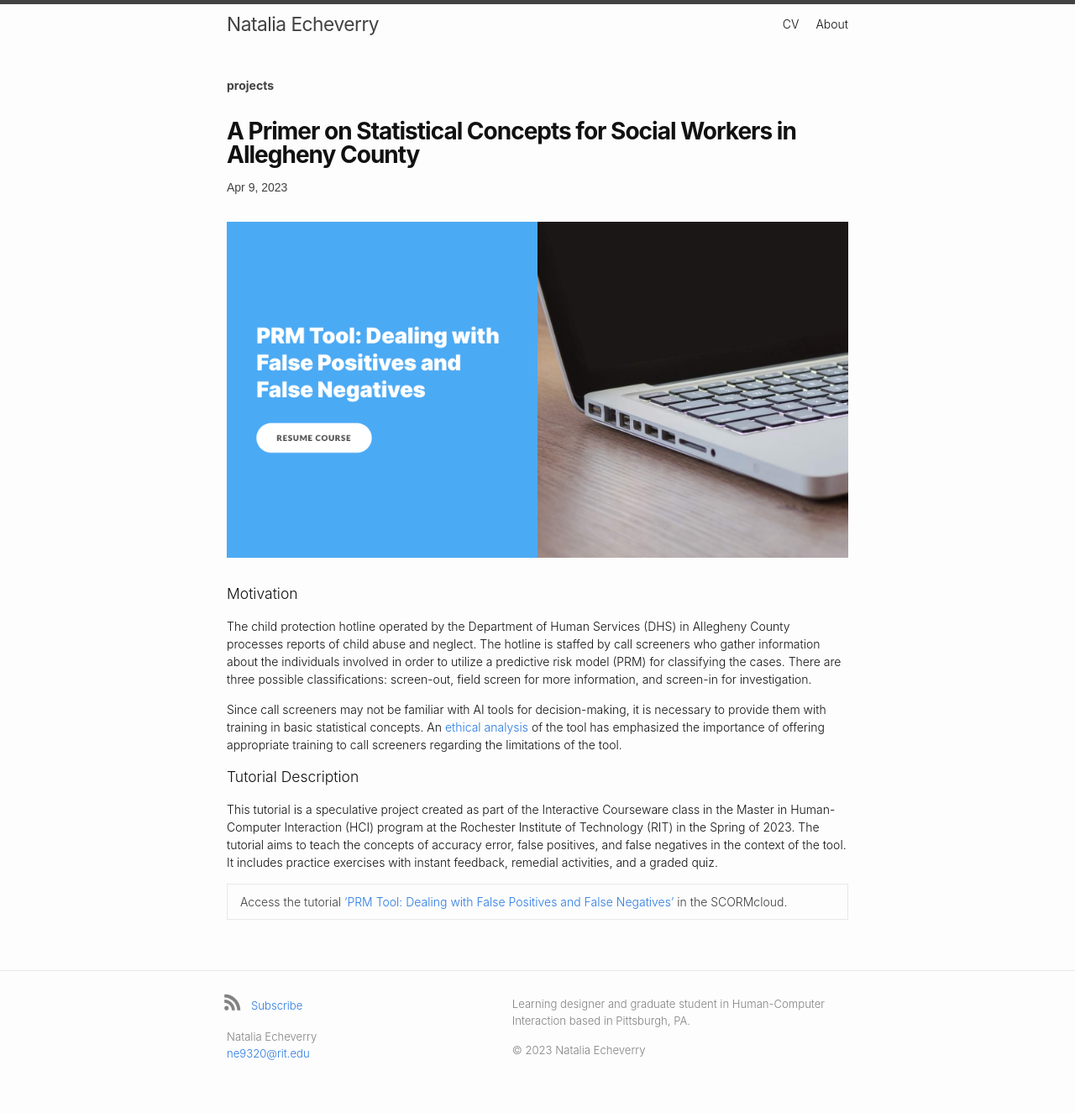
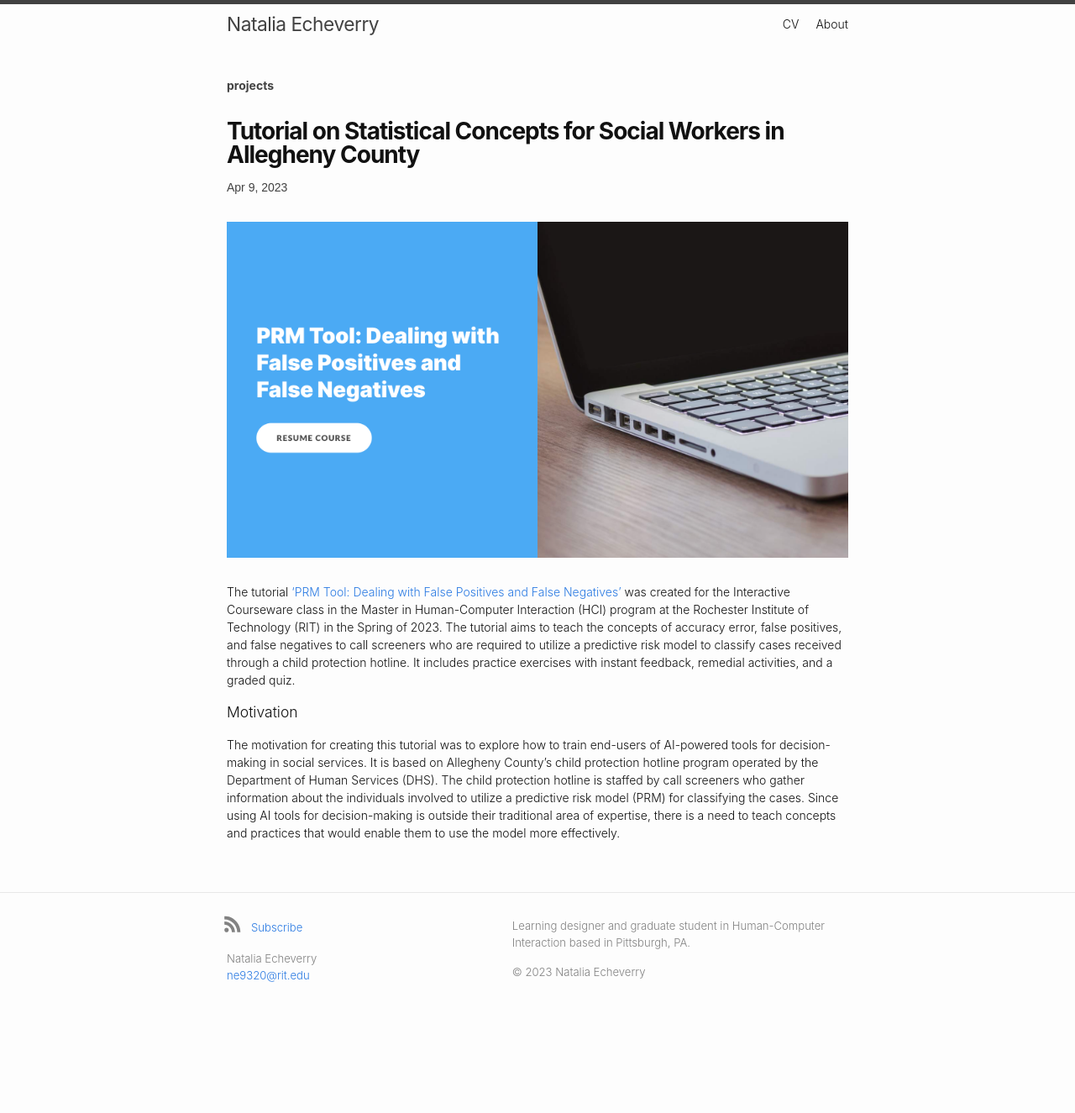
Before and after one commit to verrynatalia/verrynatalia, a Jekyll site: the page built from blog-projects/_posts/2023-04-09-primer-stat-concepts.md, in a window 1280 px wide. Shown: the whole page at 84% size. Built offline with Jekyll 4.4.1, drawn with Linux system fonts in a browser that asks for light colours; some web fonts are replaced; after the commit the page ends 1232 px from its top, so only the background shows below that.

Commit message:
Update 2023-04-09-primer-stat-concepts.md

```diff
--- a/blog-projects/_posts/2023-04-09-primer-stat-concepts.md
+++ b/blog-projects/_posts/2023-04-09-primer-stat-concepts.md
@@ -1,19 +1,13 @@
 ---
 layout: post
-title:  "A Primer on Statistical Concepts for Social Workers in Allegheny County"
+title:  "Tutorial on Statistical Concepts for Social Workers in Allegheny County"
 date:   2023-04-09 09:43:00
 category: projects
 image: assets/images/PRM_tutorial.png
 ---
 
+The tutorial ['PRM Tool: Dealing with False Positives and False Negatives'](https://app.cloud.scorm.com/sc/InvitationConfirmEmail?publicInvitationId=88faaa41-7350-409f-b1db-66a8a9b5a485) was created for the Interactive Courseware class in the Master in Human-Computer Interaction (HCI) program at the Rochester Institute of Technology (RIT) in the Spring of 2023. The tutorial aims to teach the concepts of accuracy error, false positives, and false negatives to call screeners who are required to utilize a predictive risk model to classify cases received through a child protection hotline. It includes practice exercises with instant feedback, remedial activities, and a graded quiz.
+
 #### Motivation
 
-The child protection hotline operated by the Department of Human Services (DHS) in Allegheny County processes reports of child abuse and neglect. The hotline is staffed by call screeners who gather information about the individuals involved in order to utilize a predictive risk model (PRM) for classifying the cases. There are three possible classifications: screen-out, field screen for more information, and screen-in for investigation.
-
-Since call screeners may not be familiar with AI tools for decision-making, it is necessary to provide them with training in basic statistical concepts. An [ethical analysis](https://www.alleghenycountyanalytics.us/wp-content/uploads/2019/05/Ethical-Analysis-16-ACDHS-26_PredictiveRisk_Package_050119_FINAL-2.pdf) of the tool has emphasized the importance of offering appropriate training to call screeners regarding the limitations of the tool.
-
-#### Tutorial Description
-
-This tutorial is a speculative project created as part of the Interactive Courseware class in the Master in Human-Computer Interaction (HCI) program at the Rochester Institute of Technology (RIT) in the Spring of 2023. The tutorial aims to teach the concepts of accuracy error, false positives, and false negatives in the context of the tool. It includes practice exercises with instant feedback, remedial activities, and a graded quiz.
-
-|Access the tutorial ['PRM Tool: Dealing with False Positives and False Negatives'](https://app.cloud.scorm.com/sc/InvitationConfirmEmail?publicInvitationId=88faaa41-7350-409f-b1db-66a8a9b5a485) in the SCORMcloud.|
+The motivation for creating this tutorial was to explore how to train end-users of AI-powered tools for decision-making in social services. It is based on Allegheny County's child protection hotline program operated by the Department of Human Services (DHS). The child protection hotline is staffed by call screeners who gather information about the individuals involved to utilize a predictive risk model (PRM) for classifying the cases. Since using AI tools for decision-making is outside their traditional area of expertise, there is a need to teach concepts and practices that would enable them to use the model more effectively.
```
